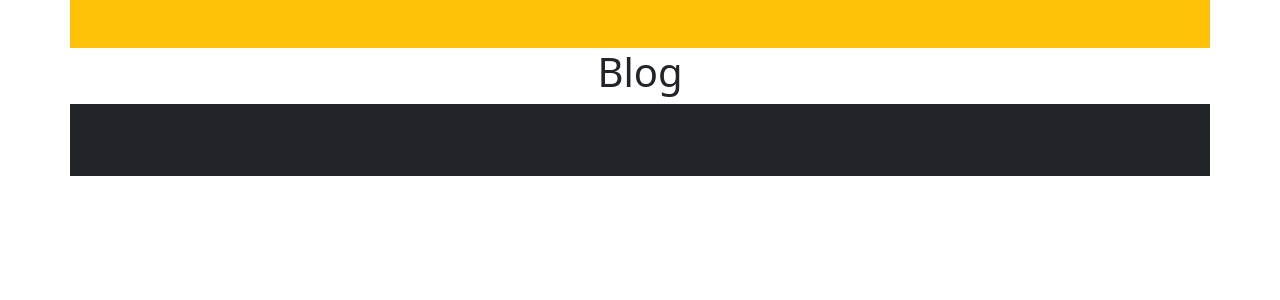
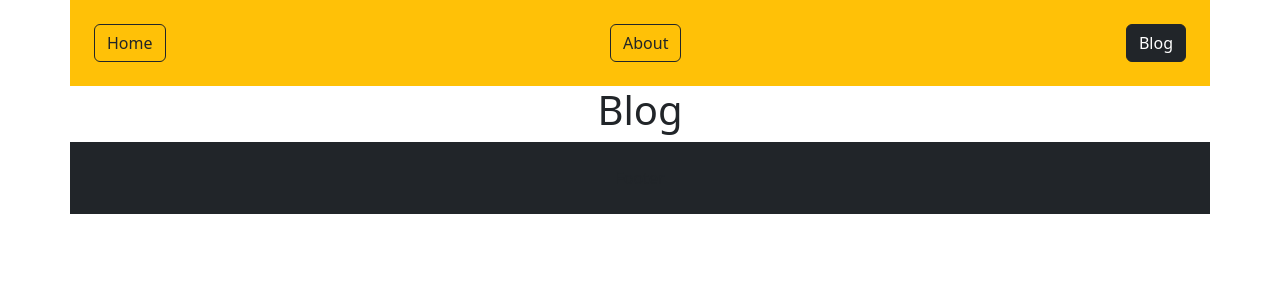
Before and after one commit to makzzer/barber-react, a React (Vite) app: page /blog in a window 1280 px wide. Shown: the top 300 px of the page. Built offline with nearby package versions, Linux system fonts and the light colour scheme.

Commit message:
componentizado y comentado

```diff
--- /dev/null
+++ b/src/components/Footer.jsx
@@ -0,0 +1,9 @@
+const Footer = () => {
+  return (
+    <>
+      <footer className="bg-dark p-4 container text-center ">Footer</footer>
+    </>
+  );
+};
+
+export default Footer;
--- a/src/components/Navbar.jsx
+++ b/src/components/Navbar.jsx
@@ -1,5 +1,15 @@
+import { NavLink } from "react-router-dom";
+
 const Navbar = () => {
-  return <div className="container nav navbar bg-warning p-4"></div>;
+  return (
+    <>
+      <div className="container navbar-dark navbar bg-warning p-4">
+        <NavLink className="btn btn-outline-dark" to="/"> Home </NavLink>
+        <NavLink className="btn btn-outline-dark" to="/about"> About </NavLink>
+        <NavLink className="btn btn-outline-dark" to="/blog"> Blog </NavLink>
+      </div>
+    </>
+  );
 };
 
 export default Navbar;
--- a/src/layouts/LayoutPublic.jsx
+++ b/src/layouts/LayoutPublic.jsx
@@ -1,5 +1,6 @@
 import { Outlet } from "react-router-dom";
 import Navbar from "../components/Navbar"
+import Footer from "../components/Footer"
 
 const LayoutPublic = () => {
   {
@@ -12,8 +13,8 @@ const LayoutPublic = () => {
       <main className="text-center container">
         <Outlet />
       </main>
-      <footer className="bg-dark p-4 container text-center ">Footer</footer>
-    </>
+      <Footer/>
+      </>
   );
 };
 
--- a/src/pages/NotFound.jsx
+++ b/src/pages/NotFound.jsx
@@ -1,4 +1,6 @@
 import { useRouteError, Link } from "react-router-dom";
+import Navbar from "../components/Navbar";
+import Footer from "../components/Footer";
 
 const NotFound = () => {
   const error = useRouteError();
@@ -6,8 +8,16 @@ const NotFound = () => {
 
   return (
     <>
-      <h1>{error.statusText || error.data}</h1>;
-      <Link className="btn btn-danger" to="/">Volver al home </Link>
+      <div className="navbar bg-warning py-4 container"></div>
+
+      <main className="container d-flex flex-column">
+        <h1 className="text-center">{error.statusText || error.data}</h1>
+        <div className="mx-auto p-2">
+          <Link className="btn btn-dark" to="/">Volver al home
+          </Link>
+        </div>
+      </main>
+      <Footer />
     </>
   );
 };
```
Also changed, not shown: src/router/index.jsx (+5 -4 lines).
